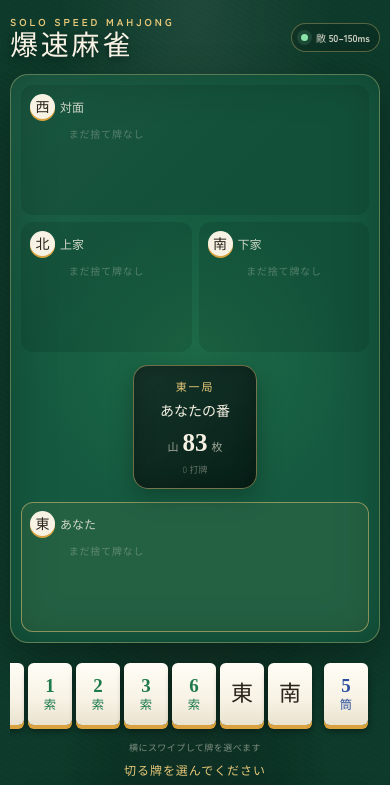
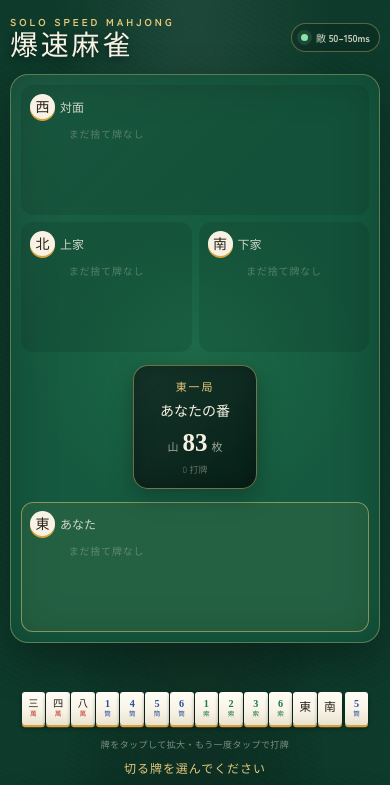
Before and after one commit to HSBL-ko-gyo/HSBL-S800, a React (Vite) app: page / in a window 390 px wide. Shown: the top 785 px of the page. Built offline with nearby package versions, Linux system fonts and the light colour scheme; a web font is replaced by a local one.

Commit message:
Show full mobile hand with tap confirmation

```diff
--- a/src/components/HandView.tsx
+++ b/src/components/HandView.tsx
@@ -1,4 +1,4 @@
-import { useEffect, useRef, type MouseEvent, type PointerEvent } from 'react'
+import { useEffect, useState } from 'react'
 import type { Tile } from '../gameEngine'
 import { sortTiles } from '../gameEngine'
 import { TileView } from './TileView'
@@ -26,103 +26,52 @@ export function HandView({
   onRon,
   onTsumo,
 }: HandViewProps) {
-  const handRef = useRef<HTMLDivElement>(null)
-  const dragRef = useRef({
-    pointerId: -1,
-    startX: 0,
-    startY: 0,
-    startScrollLeft: 0,
-    dragging: false,
-  })
-  const suppressClickRef = useRef(false)
+  const [selectedTileId, setSelectedTileId] = useState<string | null>(null)
   const drawnTile = tiles.find((tile) => tile.id === drawnTileId)
   const concealed = sortTiles(tiles.filter((tile) => tile.id !== drawnTileId))
   const displayed = drawnTile ? [...concealed, drawnTile] : concealed
 
   useEffect(() => {
-    if (!drawnTileId || !handRef.current) return
-    handRef.current.scrollLeft = handRef.current.scrollWidth
-  }, [drawnTileId])
+    setSelectedTileId(null)
+  }, [drawnTileId, canDiscard])
 
-  const handlePointerDown = (event: PointerEvent<HTMLDivElement>) => {
-    if (event.pointerType === 'mouse' && event.button !== 0) return
-    const hand = handRef.current
-    if (!hand || hand.scrollWidth <= hand.clientWidth) return
-
-    dragRef.current = {
-      pointerId: event.pointerId,
-      startX: event.clientX,
-      startY: event.clientY,
-      startScrollLeft: hand.scrollLeft,
-      dragging: false,
-    }
-    suppressClickRef.current = false
-  }
-
-  const handlePointerMove = (event: PointerEvent<HTMLDivElement>) => {
-    const hand = handRef.current
-    const drag = dragRef.current
-    if (!hand || drag.pointerId !== event.pointerId) return
-
-    const deltaX = event.clientX - drag.startX
-    const deltaY = event.clientY - drag.startY
-    if (!drag.dragging) {
-      if (Math.abs(deltaX) < 5 && Math.abs(deltaY) < 5) return
-      if (Math.abs(deltaY) > Math.abs(deltaX)) return
-
-      drag.dragging = true
-      suppressClickRef.current = true
-      event.currentTarget.setPointerCapture(event.pointerId)
+  const handleTileClick = (tile: Tile) => {
+    const usesMobileConfirmation = window.matchMedia('(max-width: 480px)').matches
+    if (!usesMobileConfirmation) {
+      onDiscard(tile)
+      return
     }
 
-    event.preventDefault()
-    hand.scrollLeft = drag.startScrollLeft - deltaX
-  }
+    if (selectedTileId === tile.id) {
+      setSelectedTileId(null)
+      onDiscard(tile)
+      return
+    }
 
-  const finishPointerDrag = (event: PointerEvent<HTMLDivElement>) => {
-    const drag = dragRef.current
-    if (drag.pointerId !== event.pointerId) return
-    if (event.currentTarget.hasPointerCapture(event.pointerId)) {
-      event.currentTarget.releasePointerCapture(event.pointerId)
-    }
-    drag.pointerId = -1
-    drag.dragging = false
-    window.setTimeout(() => {
-      suppressClickRef.current = false
-    }, 0)
-  }
-
-  const handleClickCapture = (event: MouseEvent<HTMLDivElement>) => {
-    if (!suppressClickRef.current) return
-    event.preventDefault()
-    event.stopPropagation()
-    suppressClickRef.current = false
+    setSelectedTileId(tile.id)
   }
 
   return (
     <section className="hand-zone" aria-label="あなたの手牌">
-      <div
-        className={`hand ${canDiscard ? 'is-active' : ''}`}
-        ref={handRef}
-        onClickCapture={handleClickCapture}
-        onPointerDown={handlePointerDown}
-        onPointerMove={handlePointerMove}
-        onPointerUp={finishPointerDrag}
-        onPointerCancel={finishPointerDrag}
-      >
+      <div className={`hand ${canDiscard ? 'is-active' : ''}`}>
         {displayed.map((tile) => (
           <TileView
             key={tile.id}
             tile={tile}
             usage="hand"
-            className={tile.id === drawnTileId ? 'drawn' : ''}
+            className={[
+              tile.id === drawnTileId ? 'drawn' : '',
+              tile.id === selectedTileId ? 'selected' : '',
+            ].filter(Boolean).join(' ')}
             visualState={canDiscard ? undefined : 'static'}
             disabled={!canDiscard}
-            onClick={canDiscard ? onDiscard : undefined}
+            onClick={canDiscard ? handleTileClick : undefined}
           />
         ))}
       </div>
-      <span className="hand-scroll-hint">横にスワイプして牌を選べます</span>
+      <span className="hand-scroll-hint">
+        {selectedTileId ? '浮いた牌をもう一度タップで打牌' : '牌をタップして拡大・もう一度タップで打牌'}
+      </span>
       {(canTsumo || canRon) && (
         <div className="hand-action-buttons">
           {canTsumo && <button className="win-button" type="button" onClick={onTsumo}>ツモ</button>}
--- a/src/styles.css
+++ b/src/styles.css
@@ -927,30 +927,29 @@ h1 {
   .wall-counter b { font-size: 25px; }
   .hand-zone { margin-top: 12px; }
   .hand {
-    min-height: 84px;
-    justify-content: flex-start;
-    gap: 4px;
-    padding: 8px 12px 14px;
-    overflow-x: auto;
-    overflow-y: hidden;
-    overscroll-behavior-x: contain;
-    scroll-padding-inline: 12px;
-    scrollbar-color: rgba(232, 200, 121, .45) rgba(0, 0, 0, .08);
-    scrollbar-width: thin;
-    touch-action: pan-y pinch-zoom;
-    -webkit-overflow-scrolling: touch;
+    min-height: 82px;
+    justify-content: center;
+    gap: 1px;
+    padding: 23px 5px 12px;
+    overflow: visible;
+    touch-action: manipulation;
   }
   .hand .tile.hand {
-    --tile-width: 44px;
-    scroll-snap-align: center;
+    --tile-width: calc((100vw - 58px) / 14);
+    z-index: 1;
   }
-  .hand::-webkit-scrollbar { height: 5px; }
-  .hand::-webkit-scrollbar-track { background: rgba(0, 0, 0, .08); }
-  .hand::-webkit-scrollbar-thumb { border-radius: 999px; background: rgba(232, 200, 121, .45); }
-  .hand .tile.drawn { margin-left: 8px; }
+  .hand .tile.drawn { margin-left: 2px; }
+  .hand .tile.selected {
+    z-index: 10;
+    transform: translateY(-15px) scale(1.65);
+    box-shadow: 0 4px 0 var(--amber), 0 0 0 2px var(--gold), 0 10px 18px rgba(0, 0, 0, .55);
+  }
+  .hand .tile.selected:hover,
+  .hand .tile.selected:active { transform: translateY(-15px) scale(1.65); }
   .hand-scroll-hint {
     display: block;
-    margin-top: 2px;
+    min-height: 14px;
+    margin-top: 1px;
     color: rgba(247, 242, 228, .48);
     font-size: 9px;
     letter-spacing: .05em;
```
